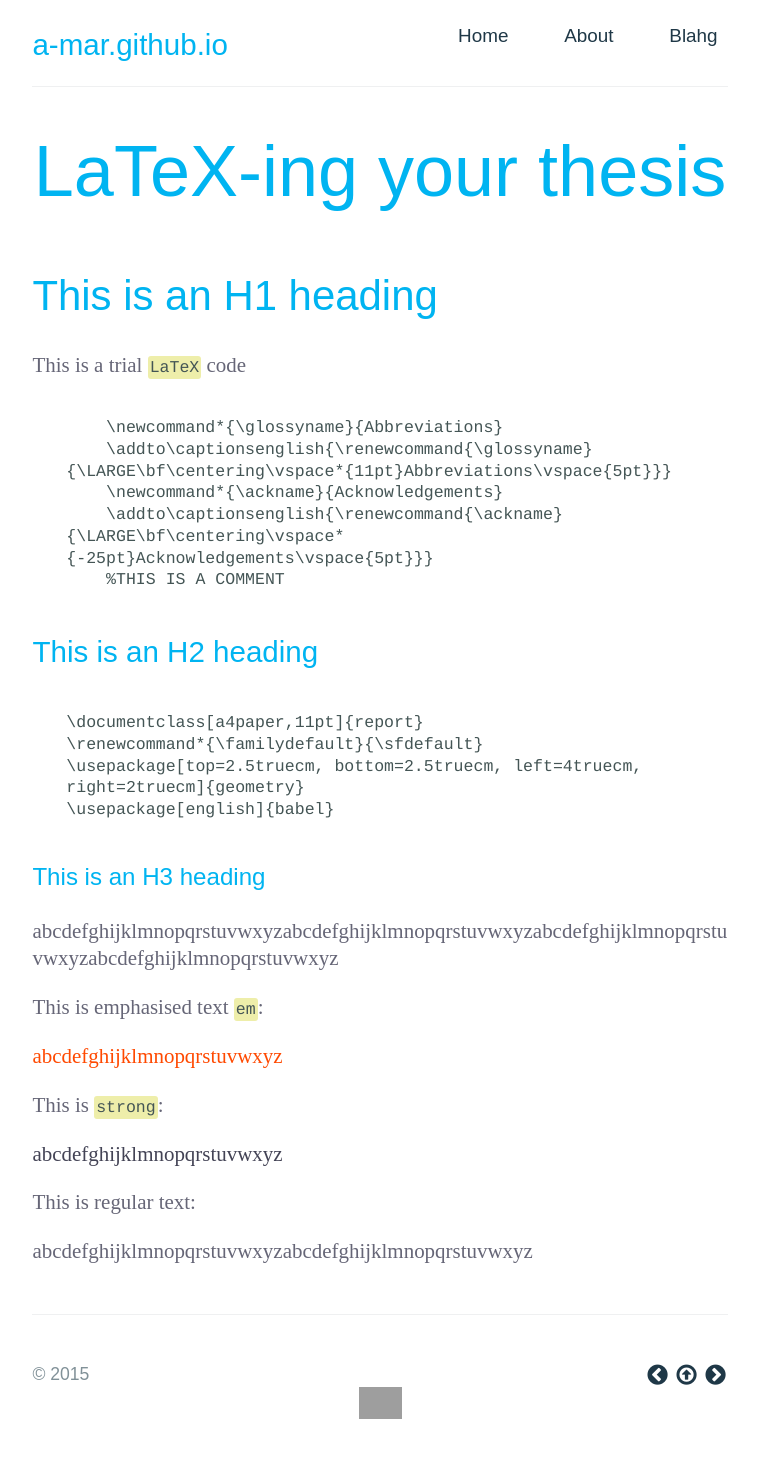
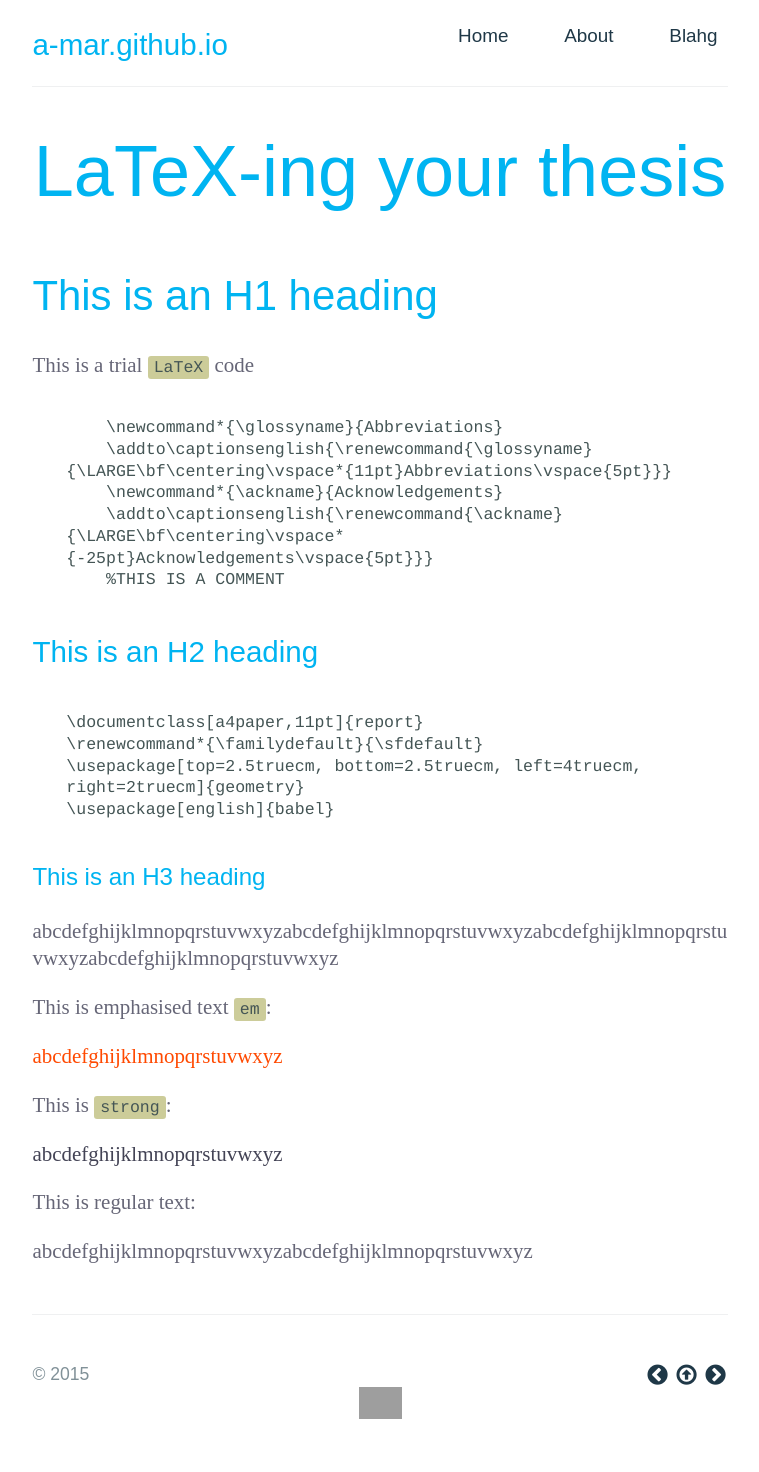
Before and after one commit to a-mar/blahg, a Jekyll site: the page built from index.html, in a window 1280 px wide. Shown: the whole page, without its empty margins (260-1019 px from the left). Built offline with Jekyll 4.4.1, drawn with Linux system fonts in a browser that asks for light colours; nearby versions of some CDN libraries; some web fonts are replaced; Markdown is read by kramdown in place of the engine named in the settings; grey boxes are pictures that could not be loaded.

Commit message:
Update asdf.css

```diff
--- a/stylesheets/asdf.css
+++ b/stylesheets/asdf.css
@@ -10,10 +10,10 @@ code,kbd,pre,samp {
   /*width: 700px;*/
   font-size:79%;
   line-height:1.31;
-  background-color: #EEA;
+  background-color: rgba(153,153,53,0.5);
   color:#455;
   border-radius: 3px;
-  padding:2px;
+  padding:2px 6px;
   height: 100%;
 }
 
```
